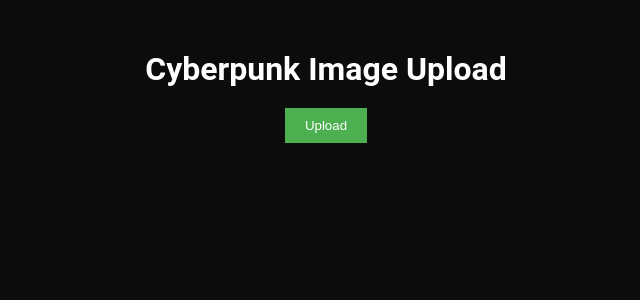
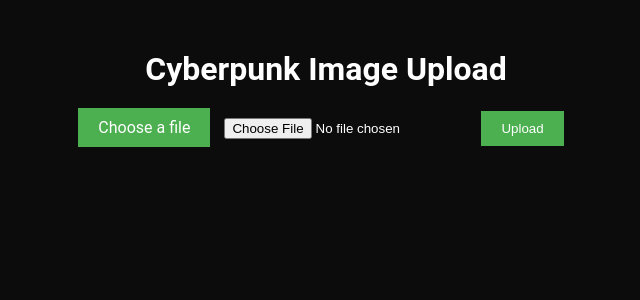
Before and after one commit to dayvison2b/ImageImprover, a Flask app: page / in a window 1280 px wide. Shown: the top 300 px of the page, without its empty margins (314-954 px from the left). Run offline with Flask 3, Linux system fonts and the light colour scheme.

Commit message:
Dec 3, 2023, 2:11 PM

```diff
--- a/static/style.css
+++ b/static/style.css
@@ -19,16 +19,14 @@
     margin-top: 20px;
 }
 
-input[type="file"] {
-    display: none;
-}
-
-input[type="submit"] {
+.fileInputLabel {
     background-color: #4caf50;
     color: #fff;
     padding: 10px 20px;
     cursor: pointer;
     border: none;
+    display: inline-block; /* Ensures they appear on the same line */
+    margin-right: 10px; /* Adds some spacing between them */
 }
 
 .success {
--- a/templates/index.html
+++ b/templates/index.html
@@ -17,9 +17,10 @@
         {% endif %}
         <form action="/" method="post" enctype="multipart/form-data">
             <!-- Hidden file input -->
+            <label for="fileInput" class="fileInputLabel">Choose a file</label>
             <input type="file" name="file" id="fileInput" accept="image/*">
-            <!-- Visible button to trigger file input -->
-            <label for="fileInput" class="fileInputLabel"><input type="submit" value="Upload"></label>
+            <!-- Submit button styled the same as the "Choose a file" label -->
+            <input type="submit" value="Upload" class="fileInputLabel">
         </form>
         {% if filename %}
             <div class="uploaded-image">
```
